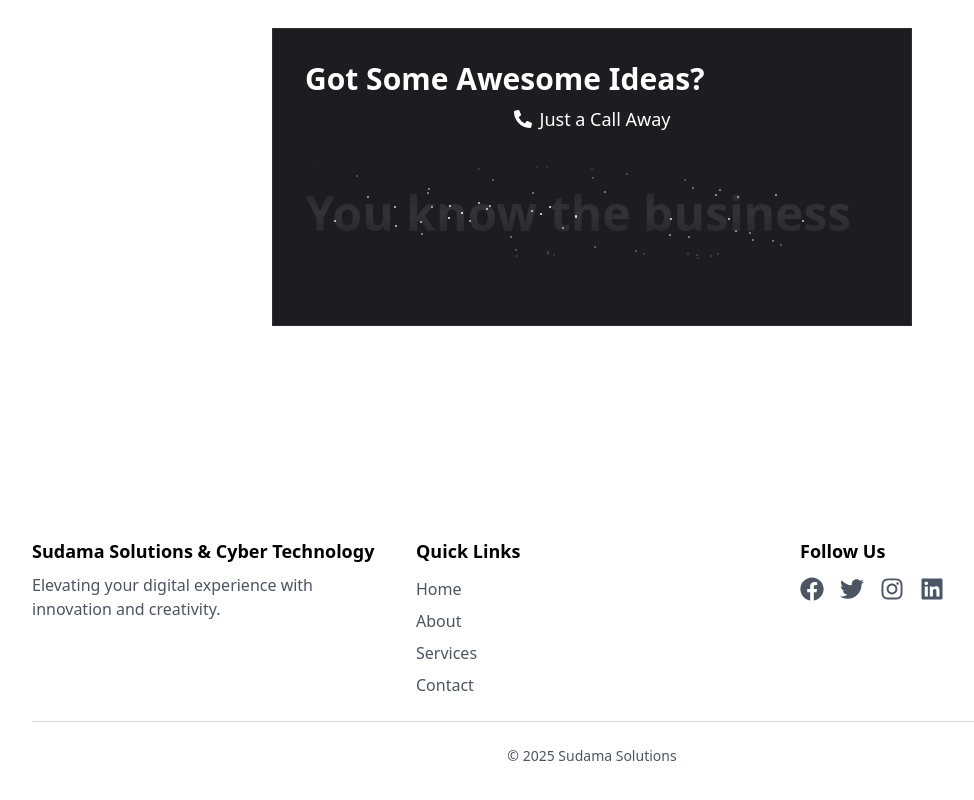
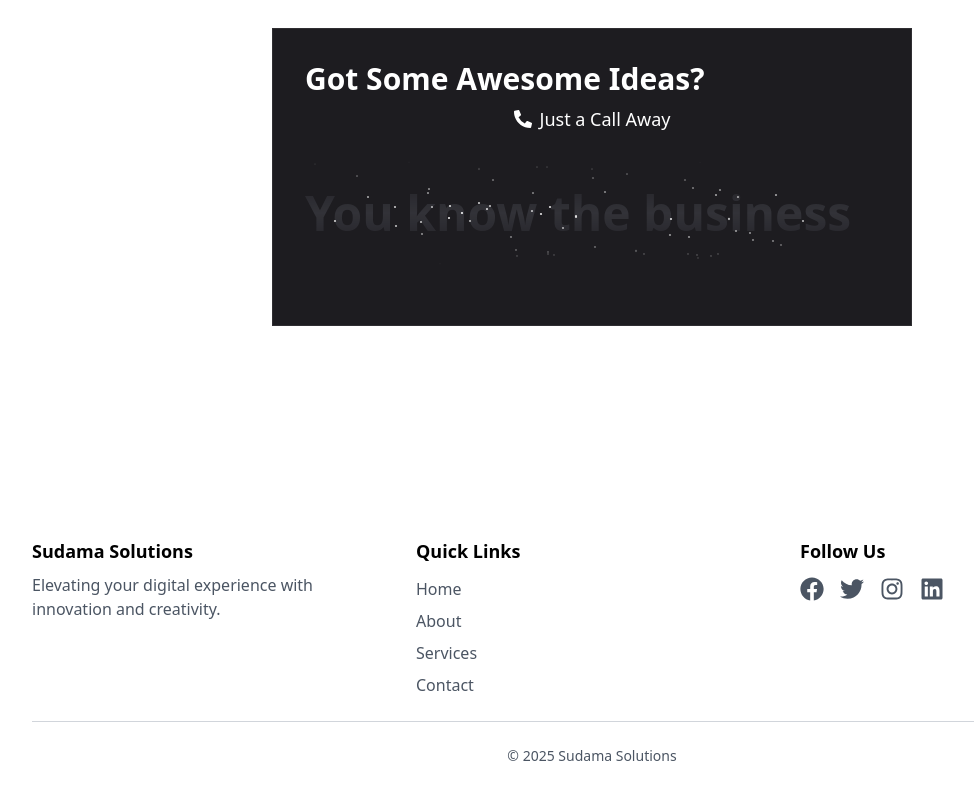
Before and after one commit to Manab-upadhyay/Sudama_Tech, a Next.js app: page / in a window 1280 px wide. Shown: the part 3185-3985 px from the top of the page, without its empty margins (48-1022 px from the left). Built offline with nearby package versions, Linux system fonts and the light colour scheme.

Commit message:
footer edited

```diff
--- a/src/components/footer.tsx
+++ b/src/components/footer.tsx
@@ -8,7 +8,7 @@
         <div className="hidden md:grid grid-cols-1 sm:grid-cols-2 md:grid-cols-3 gap-8 text-center md:text-left">
           {/* Company Info */}
           <div>
-            <h3 className="text-lg font-semibold">Sudama Solutions & Cyber Technology</h3>
+            <h3 className="text-lg font-semibold">Sudama Solutions </h3>
             <p className="text-gray-600 mt-2">
               Elevating your digital experience with innovation and creativity.
             </p>
```
